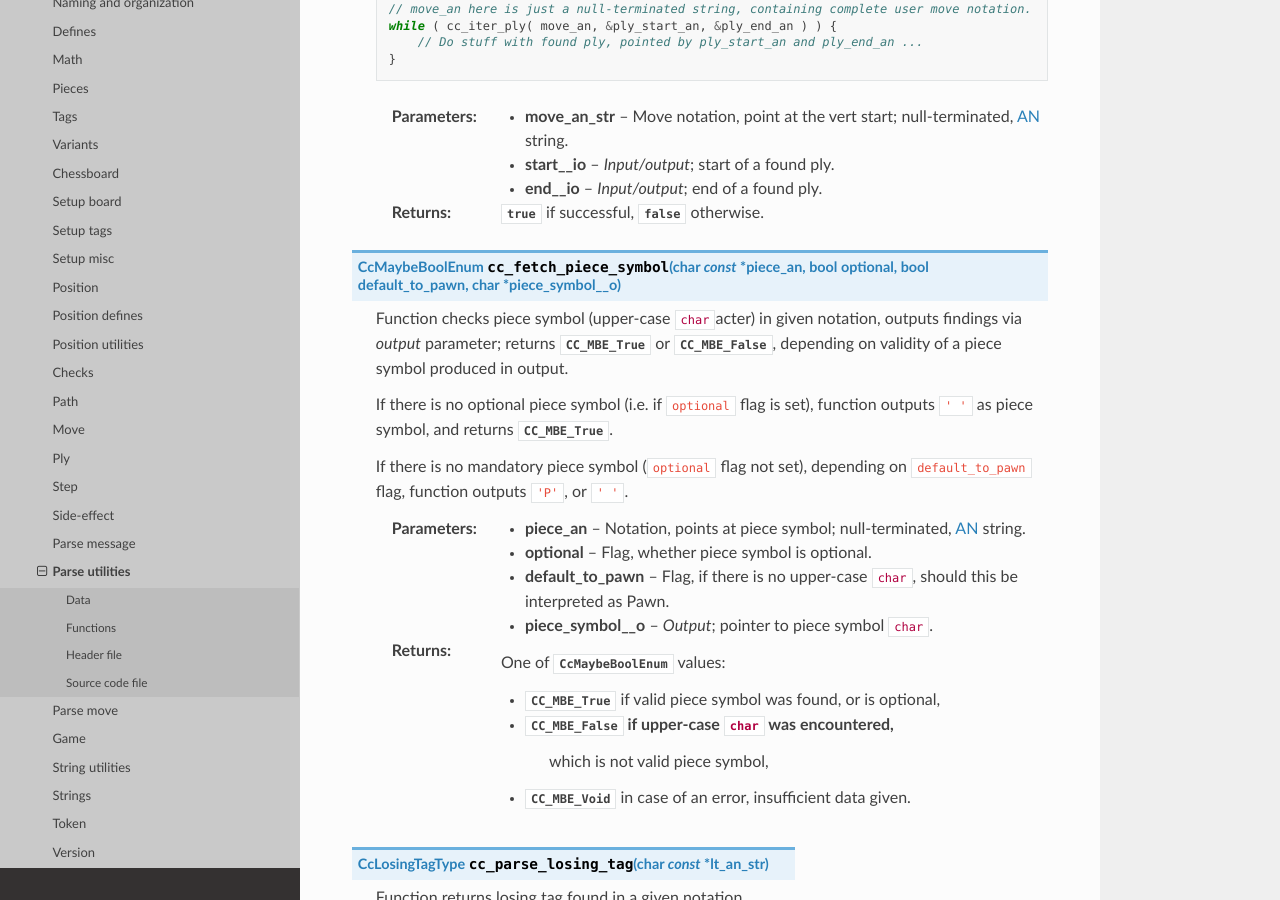
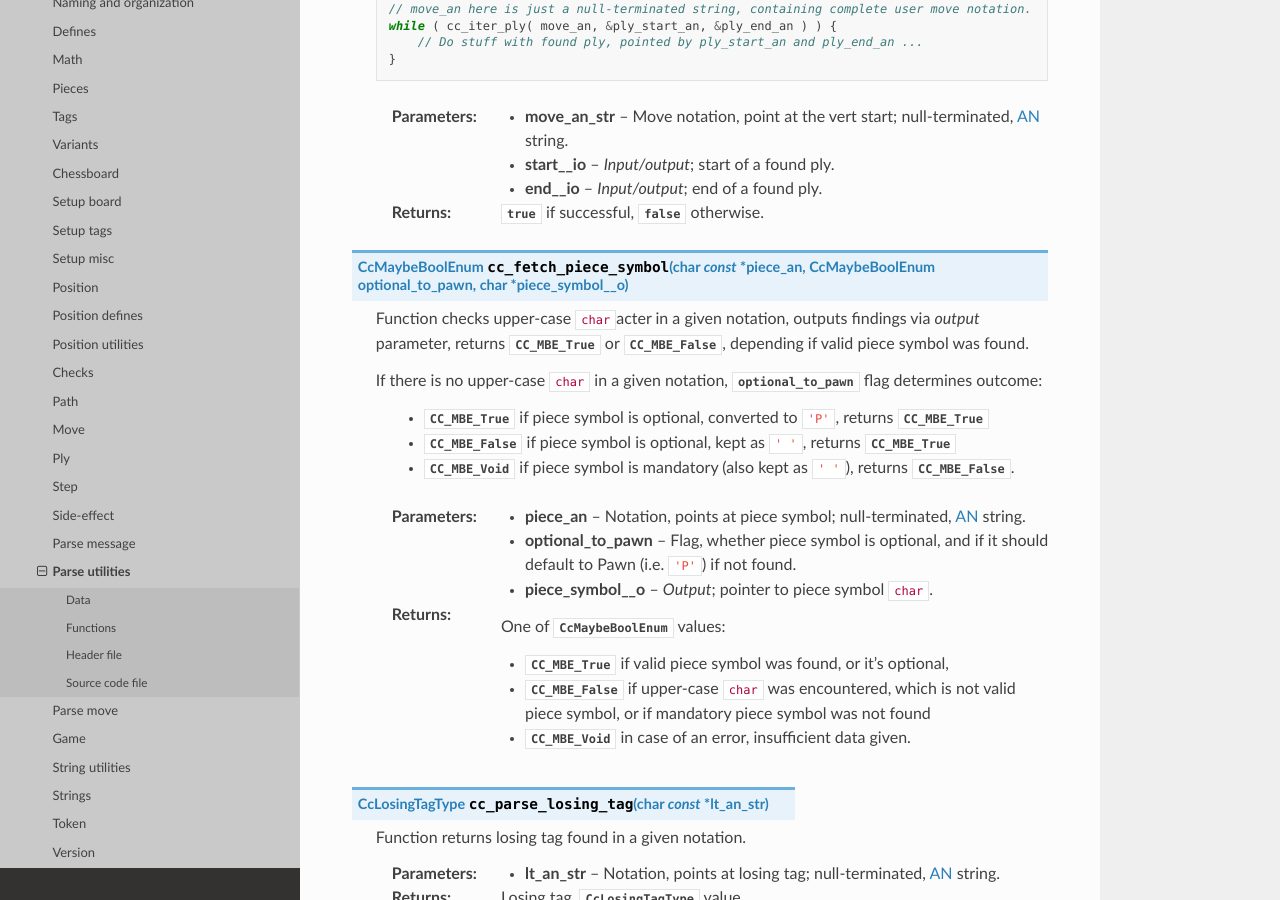
Before and after one commit to mmlacak/crochess, a Sphinx documentation site: the page built from docs/source/libcc/ccparseutils.rst, in a window 1280 px wide and 900 px high, scrolled down 2344 px. Built offline with Sphinx 7.4.7 and the Read the Docs theme 3.1.0, drawn with Linux system fonts in a browser that asks for light colours.

Commit message:
Refactored cc_fetch_piece_symbol(), combined flags into one + docs.

```diff
--- a/docs/source/conf.py
+++ b/docs/source/conf.py
@@ -26,10 +26,10 @@ copyright = '2021, Mario Mlačak'
 author = 'Mario Mlačak'
 
 # The short X.Y version
-version = "0.0.1.43:1222+20241223.115241"   # docs-new-lib-short-version-major-minor-feature-commit+meta~breaks-place-marker
+version = "0.0.1.45:1224+20241224.001037"   # docs-new-lib-short-version-major-minor-feature-commit+meta~breaks-place-marker
 
 # The full version, including alpha/beta/rc tags
-release = "0.0.1.43:1222+20241223.115241"   # docs-new-lib-full-version-major-minor-feature-commit+meta~breaks-place-marker
+release = "0.0.1.45:1224+20241224.001037"   # docs-new-lib-full-version-major-minor-feature-commit+meta~breaks-place-marker
 
 
 # -- General configuration ---------------------------------------------------
--- a/docs/source/libcc/ccparseutils.rst
+++ b/docs/source/libcc/ccparseutils.rst
@@ -141,30 +141,25 @@ Functions
     :param end__io: *Input/output*; end of a found ply.
     :returns: :c:data:`true` if successful, :c:data:`false` otherwise.
 
-.. c:function:: CcMaybeBoolEnum cc_fetch_piece_symbol( char const * piece_an, bool optional, bool default_to_pawn, char * piece_symbol__o )
+.. c:function:: CcMaybeBoolEnum cc_fetch_piece_symbol( char const * piece_an, CcMaybeBoolEnum optional_to_pawn, char * piece_symbol__o )
 
-    Function checks piece symbol (upper-case :c:`char`\acter) in given notation,
-    outputs findings via *output* parameter; returns :c:enumerator:`CC_MBE_True`
-    or :c:enumerator:`CC_MBE_False`, depending on validity of a piece symbol
-    produced in output.
+    Function checks upper-case :c:`char`\acter in a given notation, outputs findings
+    via *output* parameter, returns :c:enumerator:`CC_MBE_True` or :c:enumerator:`CC_MBE_False`,
+    depending if valid piece symbol was found.
 
-    If there is no optional piece symbol (i.e. if :c:`optional` flag is set),
-    function outputs ``' '`` as piece symbol, and returns :c:enumerator:`CC_MBE_True`.
+    If there is no upper-case :c:`char` in a given notation, :c:var:`optional_to_pawn` flag determines outcome:
 
-    If there is no mandatory piece symbol (:c:`optional` flag not set), depending
-    on :c:`default_to_pawn` flag, function outputs ``'P'``, or ``' '``.
+        * :c:enumerator:`CC_MBE_True` if piece symbol is optional, converted to ``'P'``, returns :c:enumerator:`CC_MBE_True`
+        * :c:enumerator:`CC_MBE_False` if piece symbol is optional, kept as ``' '``, returns :c:enumerator:`CC_MBE_True`
+        * :c:enumerator:`CC_MBE_Void` if piece symbol is mandatory (also kept as ``' '``), returns :c:enumerator:`CC_MBE_False`.
 
-    :param piece_an: Notation, points at piece symbol;
-        null-terminated, :term:`AN` string.
-    :param optional: Flag, whether piece symbol is optional.
-    :param default_to_pawn: Flag, if there is no upper-case :c:`char`, should
-        this be interpreted as Pawn.
+    :param piece_an: Notation, points at piece symbol; null-terminated, :term:`AN` string.
+    :param optional_to_pawn: Flag, whether piece symbol is optional, and if it should default to Pawn (i.e. ``'P'``) if not found.
     :param piece_symbol__o: *Output*; pointer to piece symbol :c:`char`.
     :returns: One of :c:enum:`CcMaybeBoolEnum` values:
 
-        * :c:enumerator:`CC_MBE_True` if valid piece symbol was found, or is optional,
-        * :c:enumerator:`CC_MBE_False` if upper-case :c:`char` was encountered,
-            which is not valid piece symbol,
+        * :c:enumerator:`CC_MBE_True` if valid piece symbol was found, or it's optional,
+        * :c:enumerator:`CC_MBE_False` if upper-case :c:`char` was encountered, which is not valid piece symbol, or if mandatory piece symbol was not found
         * :c:enumerator:`CC_MBE_Void` in case of an error, insufficient data given.
 
 .. c:function:: CcLosingTagType cc_parse_losing_tag( char const * lt_an_str )
```
Also changed, not shown: README.md (+2 -2 lines), 7 other files.
